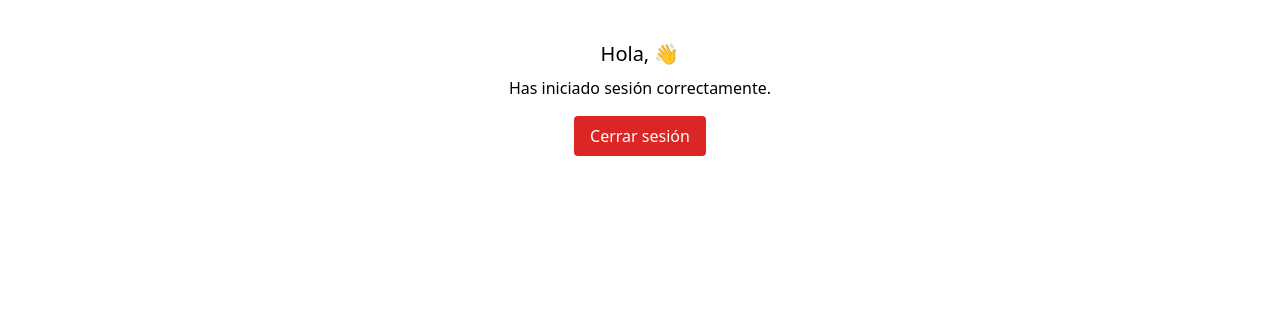
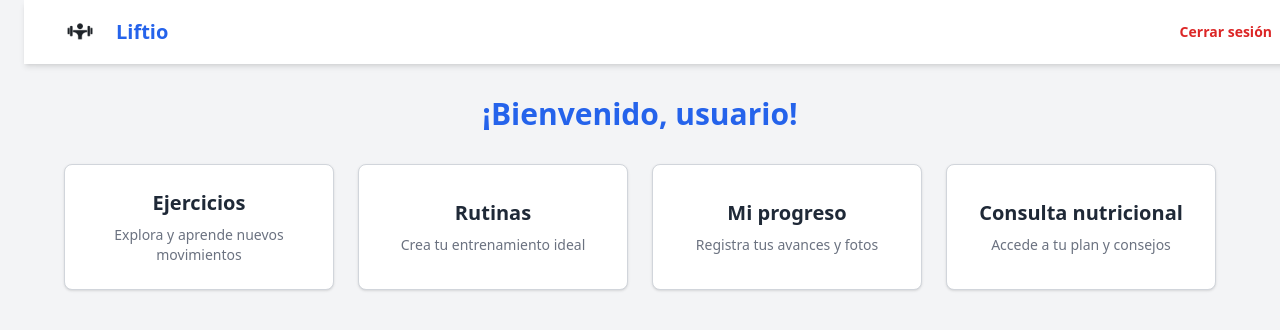
Before and after one commit to asantosc2/web-fitness, a React (Vite) app in the folder web-fitness-front/: page /dashboard in a window 1280 px wide. Shown: the top 330 px of the page. Built offline with nearby package versions, Linux system fonts and the light colour scheme; sample sign-in values are in the browser's storage.

Commit message:
Añadido enlace dinámico en el Navbar para redirigir al dashboard; actualizado componente Dashboard con navegación a secciones de ejercicios, rutinas, progreso y nutrición.

```diff
--- a/web-fitness-front/src/components/Navbar.tsx
+++ b/web-fitness-front/src/components/Navbar.tsx
@@ -12,12 +12,15 @@ export default function Navbar() {
   const isLoginPage = location.pathname === "/login";
   const isRegisterPage = location.pathname === "/registro";
   const isHomePage = location.pathname === "/";
+  const isDashboardPage = location.pathname === "/dashboard";
+
+  const destinoLogo = estado.token ? "/dashboard" : "/";
 
   return (
     <nav className="bg-white shadow-md fixed top-0 w-full z-50">
       <div className="w-full h-16 flex items-center justify-between px-4 md:px-8">
-        {/* Logo + Nombre como link al inicio */}
-        <Link to="/" className="flex items-center gap-3">
+        {/* Logo + Nombre como link dinámico */}
+        <Link to={destinoLogo} className="flex items-center gap-3">
           <img src={logo} alt="Liftio Logo" className="h-12 w-auto object-contain" />
           <span className="text-xl font-bold text-blue-600">Liftio</span>
         </Link>
@@ -31,12 +34,14 @@ export default function Navbar() {
 
         {/* Navegación en escritorio */}
         <div className="hidden md:flex items-center gap-6 text-sm font-semibold">
-          {!isHomePage && (
+          {!isHomePage && !isDashboardPage && (
             <Link to="/" className="hover:text-blue-600 transition">Inicio</Link>
           )}
           {estado.token ? (
             <>
-              <Link to="/dashboard" className="hover:text-blue-600 transition">Dashboard</Link>
+              {!isDashboardPage && (
+                <Link to="/dashboard" className="hover:text-blue-600 transition">Dashboard</Link>
+              )}
               <button
                 onClick={() => {
                   localStorage.clear();
@@ -64,12 +69,14 @@ export default function Navbar() {
       {/* Menú desplegable móvil */}
       {open && (
         <div className="md:hidden bg-white shadow-inner flex flex-col items-start gap-4 px-6 py-4 text-sm font-semibold">
-          {!isHomePage && (
+          {!isHomePage && !isDashboardPage && (
             <Link to="/" onClick={() => setOpen(false)} className="hover:text-blue-600 transition">Inicio</Link>
           )}
           {estado.token ? (
             <>
-              <Link to="/dashboard" onClick={() => setOpen(false)} className="hover:text-blue-600 transition">Dashboard</Link>
+              {!isDashboardPage && (
+                <Link to="/dashboard" onClick={() => setOpen(false)} className="hover:text-blue-600 transition">Dashboard</Link>
+              )}
               <button
                 onClick={() => {
                   localStorage.clear();
--- a/web-fitness-front/src/pages/Dashboard.tsx
+++ b/web-fitness-front/src/pages/Dashboard.tsx
@@ -1,14 +1,53 @@
+import Navbar from "../components/Navbar";
 import { useAuth } from "../context/AuthContext";
+import { useNavigate } from "react-router-dom";
 
 export default function Dashboard() {
-  const { estado, logout } = useAuth();
+  const { estado } = useAuth();
+  const navigate = useNavigate();
+
+
   return (
-    <div className="text-center mt-10">
-      <h2 className="text-xl">Hola, {estado.usuario?.nombre} 👋</h2>
-      <p className="mt-2">Has iniciado sesión correctamente.</p>
-      <button onClick={logout} className="mt-4 px-4 py-2 bg-red-600 text-white rounded">
-        Cerrar sesión
-      </button>
+
+    <div className="min-h-screen bg-gray-100 pt-24 px-6">
+      <Navbar />
+      <h1 className="text-3xl font-bold mb-8 text-center text-blue-600">
+        ¡Bienvenido, {estado.usuario?.nombre || "usuario"}!
+      </h1>
+
+      <div className="grid gap-6 grid-cols-1 sm:grid-cols-2 md:grid-cols-2 lg:grid-cols-4 max-w-6xl mx-auto">
+        <button
+          onClick={() => navigate("/ejercicios")}
+          className="bg-white border border-gray-300 hover:border-blue-500 shadow rounded-lg p-6 text-center transition"
+        >
+          <h2 className="text-xl font-semibold text-gray-800">Ejercicios</h2>
+          <p className="text-gray-500 mt-2 text-sm">Explora y aprende nuevos movimientos</p>
+        </button>
+
+        <button
+          onClick={() => navigate("/rutinas")}
+          className="bg-white border border-gray-300 hover:border-blue-500 shadow rounded-lg p-6 text-center transition"
+        >
+          <h2 className="text-xl font-semibold text-gray-800">Rutinas</h2>
+          <p className="text-gray-500 mt-2 text-sm">Crea tu entrenamiento ideal</p>
+        </button>
+
+        <button
+          onClick={() => navigate("/progreso")}
+          className="bg-white border border-gray-300 hover:border-blue-500 shadow rounded-lg p-6 text-center transition"
+        >
+          <h2 className="text-xl font-semibold text-gray-800">Mi progreso</h2>
+          <p className="text-gray-500 mt-2 text-sm">Registra tus avances y fotos</p>
+        </button>
+
+        <button
+          onClick={() => navigate("/nutricion")}
+          className="bg-white border border-gray-300 hover:border-blue-500 shadow rounded-lg p-6 text-center transition"
+        >
+          <h2 className="text-xl font-semibold text-gray-800">Consulta nutricional</h2>
+          <p className="text-gray-500 mt-2 text-sm">Accede a tu plan y consejos</p>
+        </button>
+      </div>
     </div>
   );
 }
```
